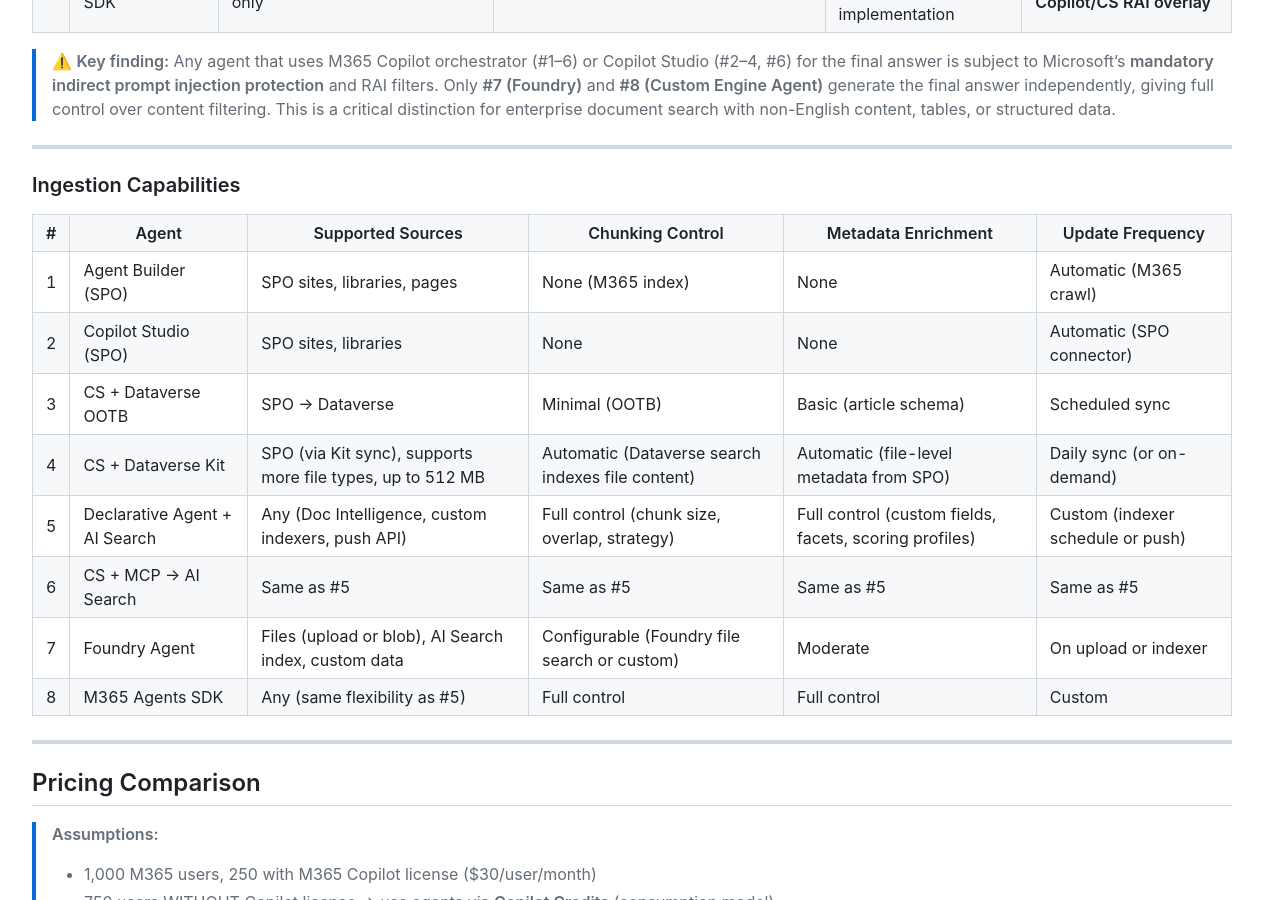
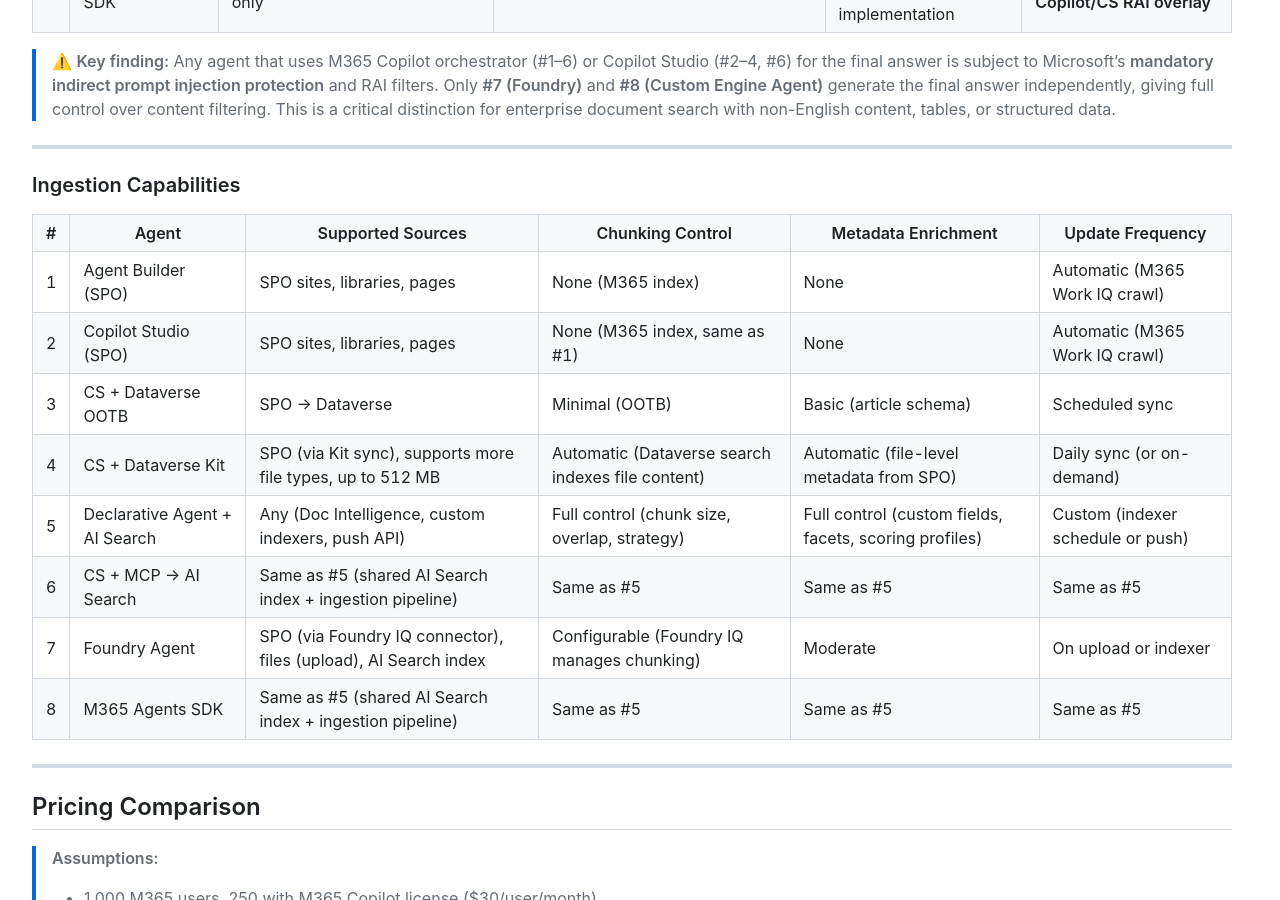
Before and after one commit to ostefka/AgentsAdvancedSearch, a Jekyll site: the page built from COMPARISON.md, in a window 1280 px wide and 900 px high, scrolled down 6817 px. Built offline with Jekyll 4.4.1, drawn with Linux system fonts in a browser that asks for light colours; nearby versions of some CDN libraries; our own code applies the rules of GitHub Pages for plain Markdown files.

Commit message:
Fix ingestion: #1/#2 both use M365 Work IQ, #5/#6/#8 share same AI Search index + pipeline

```diff
--- a/COMPARISON.md
+++ b/COMPARISON.md
@@ -231,14 +231,14 @@ flowchart LR
 
 | # | Agent | Supported Sources | Chunking Control | Metadata Enrichment | Update Frequency |
 |---|-------|------------------|-----------------|--------------------|-----------------  |
-| 1 | Agent Builder (SPO) | SPO sites, libraries, pages | None (M365 index) | None | Automatic (M365 crawl) |
-| 2 | Copilot Studio (SPO) | SPO sites, libraries | None | None | Automatic (SPO connector) |
+| 1 | Agent Builder (SPO) | SPO sites, libraries, pages | None (M365 index) | None | Automatic (M365 Work IQ crawl) |
+| 2 | Copilot Studio (SPO) | SPO sites, libraries, pages | None (M365 index, same as #1) | None | Automatic (M365 Work IQ crawl) |
 | 3 | CS + Dataverse OOTB | SPO → Dataverse | Minimal (OOTB) | Basic (article schema) | Scheduled sync |
 | 4 | CS + Dataverse Kit | SPO (via Kit sync), supports more file types, up to 512 MB | Automatic (Dataverse search indexes file content) | Automatic (file-level metadata from SPO) | Daily sync (or on-demand) |
 | 5 | Declarative Agent + AI Search | Any (Doc Intelligence, custom indexers, push API) | Full control (chunk size, overlap, strategy) | Full control (custom fields, facets, scoring profiles) | Custom (indexer schedule or push) |
-| 6 | CS + MCP → AI Search | Same as #5 | Same as #5 | Same as #5 | Same as #5 |
-| 7 | Foundry Agent | Files (upload or blob), AI Search index, custom data | Configurable (Foundry file search or custom) | Moderate | On upload or indexer |
-| 8 | M365 Agents SDK | Any (same flexibility as #5) | Full control | Full control | Custom |
+| 6 | CS + MCP → AI Search | Same as #5 (shared AI Search index + ingestion pipeline) | Same as #5 | Same as #5 | Same as #5 |
+| 7 | Foundry Agent | SPO (via Foundry IQ connector), files (upload), AI Search index | Configurable (Foundry IQ manages chunking) | Moderate | On upload or indexer |
+| 8 | M365 Agents SDK | Same as #5 (shared AI Search index + ingestion pipeline) | Same as #5 | Same as #5 | Same as #5 |
 
 ---
 
```
